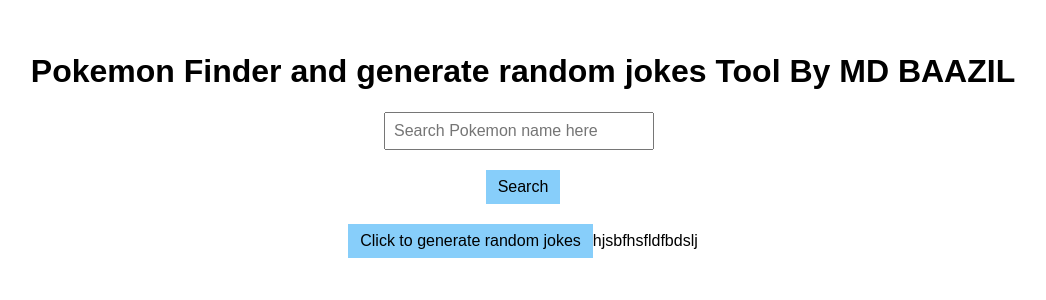
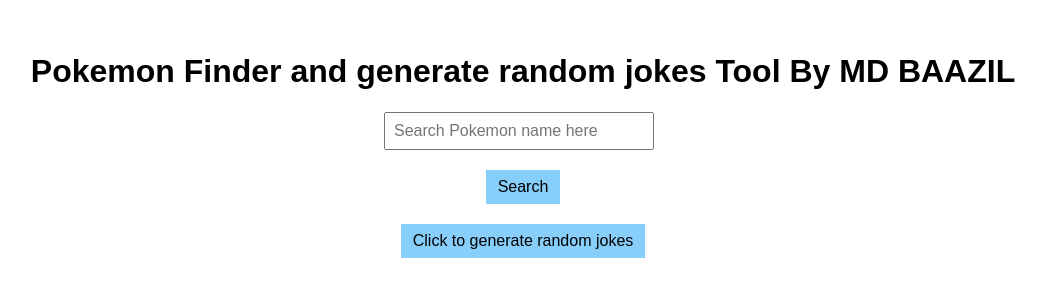
Before and after one commit to MD-BAAZIL/react-project-using-api-s, a React (Create React App) app: page / in a window 1280 px wide. Shown: the top 300 px of the page, without its empty margins (117-1163 px from the left). Built offline with nearby package versions, Linux system fonts and the light colour scheme.

Commit message:
delete unwanted line

```diff
--- a/src/App.js
+++ b/src/App.js
@@ -67,7 +67,6 @@
         <h3>joke punch line : <strong>{joke.punchline}</strong></h3>
         </div> )
         }
-        hjsbfhsfldfbdslj
       </div>
     </div>
 
```
